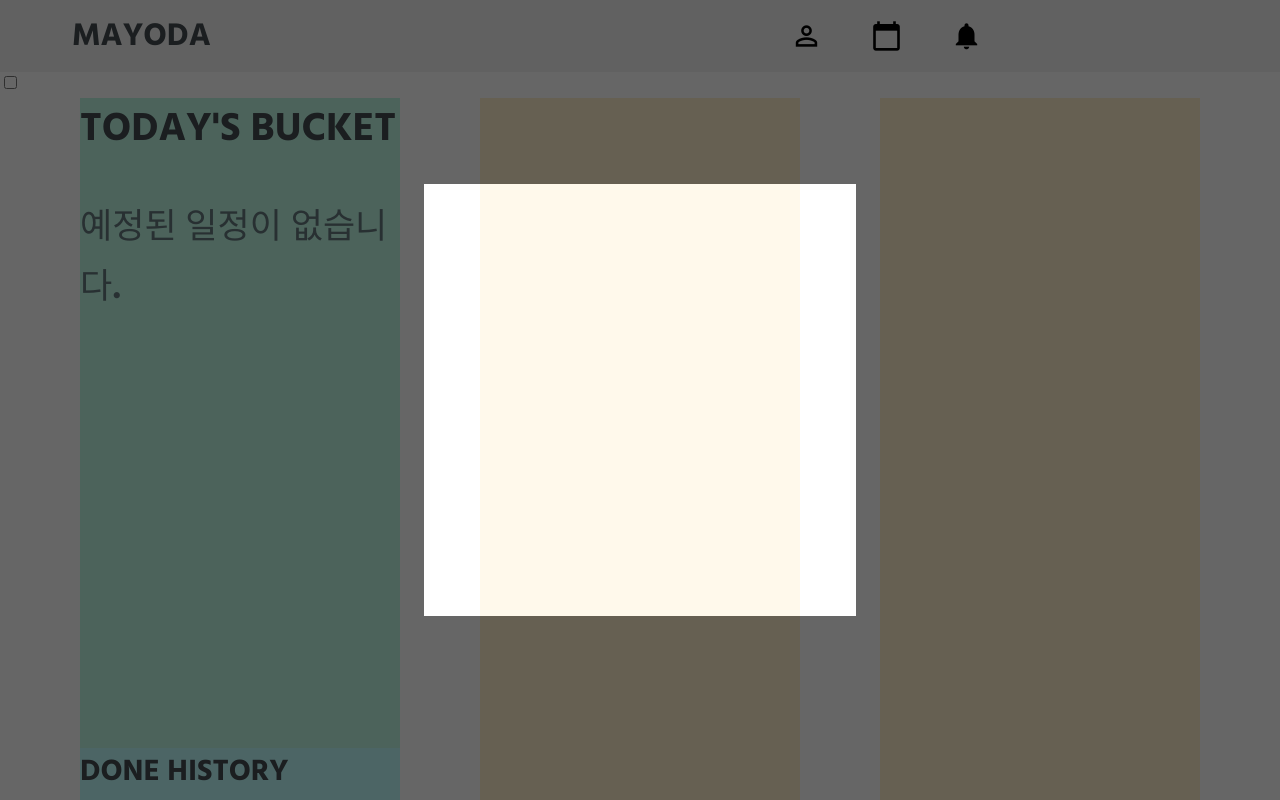
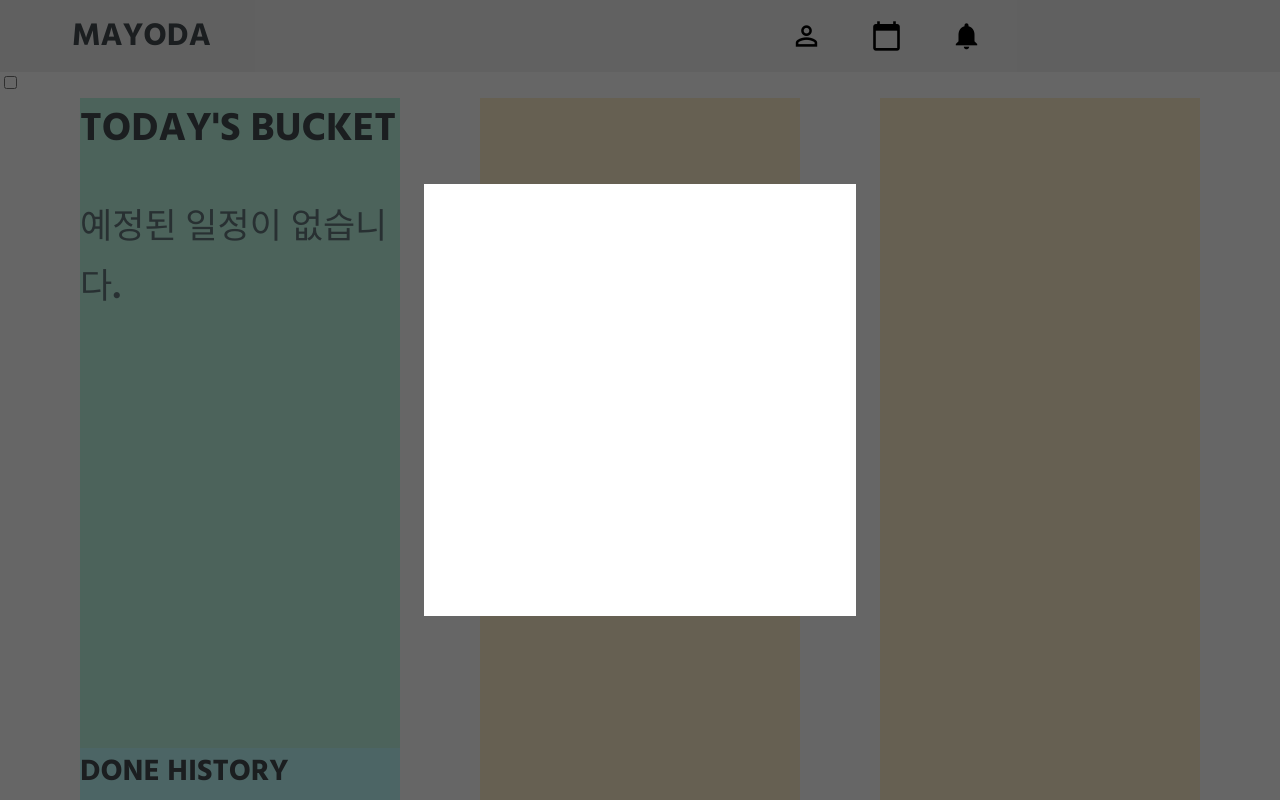
Before and after one commit to FX-KNUT/fd_Mayoda, a React (Create React App) app in the folder frontend/: page / in a window 1280 px wide. Both pictures are taken after a click on the button "person_outline". Shown: the top 800 px of the page. Built offline with nearby package versions, Linux system fonts and the light colour scheme; no server answers.

Commit message:
basic modal&dim

```diff
--- a/frontend/src/components/header/header.jsx
+++ b/frontend/src/components/header/header.jsx
@@ -1,32 +1,32 @@
-import { useEffect, useState } from "react";
+import { useState } from "react";
 import Dim from "../module/dim/dim";
 import Modal from "../module/modal/modal";
 import "./header.css";
 
-
-
 const Header = () => {
-
-  const [showModal, setshowModal] = useState(false);
-
+  const [isShowModal, setIsShowModal] = useState(false);
 
   const icons = [
-    { id: "person", name: "person_outline", label: "Login"},
-    { id: "calendar", name: "calendar_today", label: "Calendar"},
-    { id: "noti", name: "notifications", label: "Notification"},
-    { id: "test", name: "test"},
+    { id: "person", name: "person_outline", label: "Login" },
+    { id: "calendar", name: "calendar_today", label: "Calendar" },
+    { id: "noti", name: "notifications", label: "Notification" },
+    { id: "test", name: "test" },
   ];
 
   const onIconClicked = (id) => {
     console.log(`클릭이벤트 발생! - ${id}`);
-    if(id = "test") {
-       setshowModal(true);
+    if ((id = "test")) {
+      setIsShowModal(true);
     }
   };
 
   return (
     <>
-    {showModal&&<Dim setshowModal={setshowModal}><Modal></Modal></Dim>}
+      {isShowModal && (
+        <Dim setIsShowModal={setIsShowModal}>
+          <Modal></Modal>
+        </Dim>
+      )}
       <header className="header_container">
         <p className="header_logo"> MAYODA </p>
         <p className="header_space"></p>
@@ -42,9 +42,7 @@ const Header = () => {
               >
                 {icon.name}
               </span>
-            <span className="label_transform">
-              {icon.label}
-            </span>
+              <span className="label_transform">{icon.label}</span>
             </span>
           ))}
         </div>
--- a/frontend/src/components/module/dim/dim.css
+++ b/frontend/src/components/module/dim/dim.css
@@ -6,6 +6,5 @@
     top: 0;
     width: 100vw;
     height: 100vh;
-    opacity: 0.6;
-    background: black;
+    background: rgba(0, 0, 0, 0.6);
 }
--- a/frontend/src/components/module/dim/dim.jsx
+++ b/frontend/src/components/module/dim/dim.jsx
@@ -1,19 +1,16 @@
 import { createPortal } from "react-dom";
 import "./dim.css";
 
-const Dim = ({children, setshowModal}) => {
-
-    return createPortal ( //ReactDom. x
-        <div
-            className='module_dim'
-            onClick={() => setshowModal(prev => !prev)}
-        >
+const Dim = ({ children, setIsShowModal }) => {
+  return createPortal(
+    //ReactDom. x
+    <div className="module_dim" onClick={() => setIsShowModal((prev) => !prev)}>
       {children}
     </div>,
     //click시 이전 버전으로
     document.getElementById("portal")
     //id와 같은 DOM 요소를 나탄는 Elememt 반환..없을 시 null
   );
-}
+};
 
 export default Dim;
--- a/frontend/src/components/module/modal/modal.css
+++ b/frontend/src/components/module/modal/modal.css
@@ -5,6 +5,5 @@
     background: white;
     color: black;
     padding: 1rem;
-    opacity: initial;
     top: 0;
 }
```
Also changed, not shown: frontend/src/components/module/modal/modal.jsx (+3 -9 lines). Lines whose indentation alone changed are shown as unchanged.
